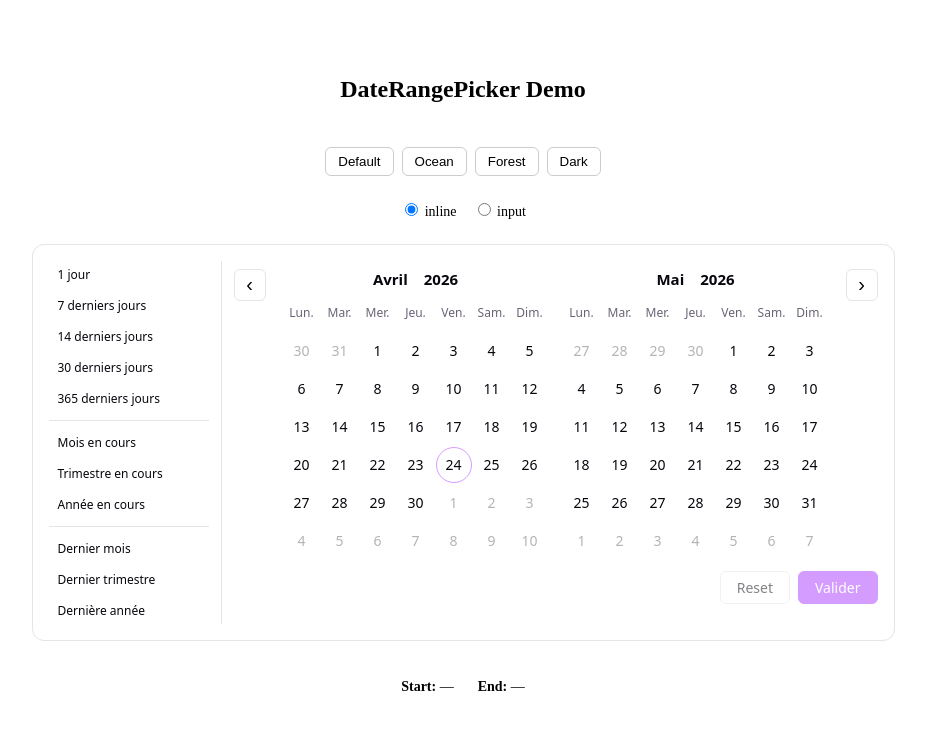
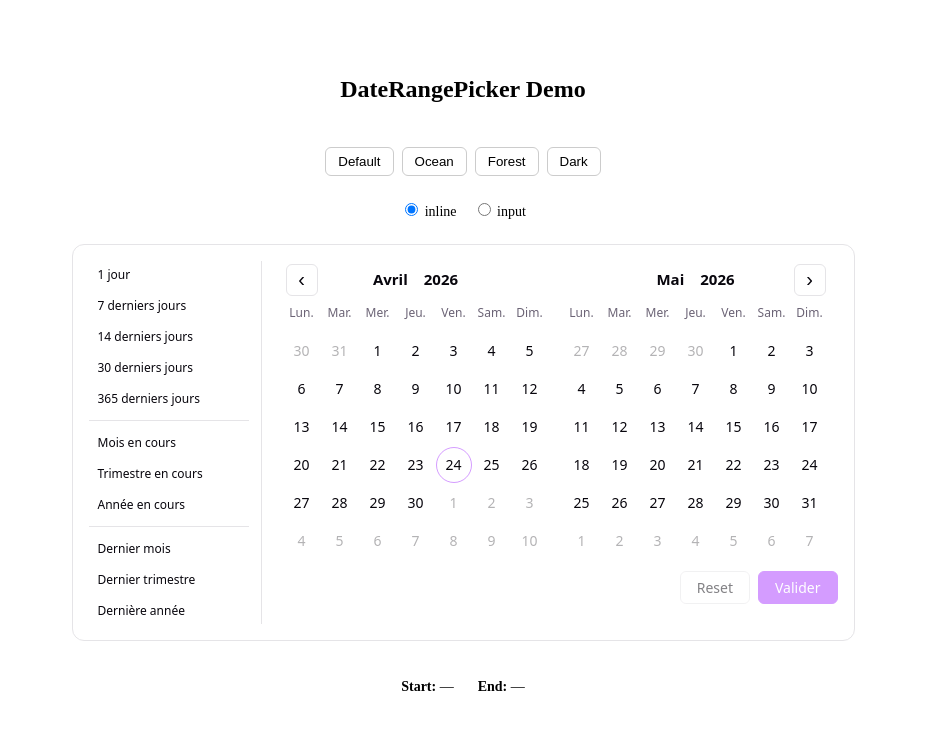
Before and after one commit to Saper-Vedere-EU/date-range-picker, a Vue app: page / in a window 1280 px wide. Shown: the top 730 px of the page, without its empty margins (177-1103 px from the left). Built offline with nearby package versions, Linux system fonts and the light colour scheme.

Commit message:
feat(arows): move arrow to an absolute position

```diff
--- a/src/components/molecules/CalendarNavigation/CalendarNavigation.vue
+++ b/src/components/molecules/CalendarNavigation/CalendarNavigation.vue
@@ -150,15 +150,17 @@ onBeforeUnmount(clearPageTimer)
     @dragover.prevent="handleDragOver"
     @dragleave="handleDragLeave"
   >
-    <slot name="nav-prev" :on-click="onPrevClick">
-      <NavArrow direction="left" :label="messages.prevMonth" @click="onPrevClick" />
-    </slot>
     <div
       class="drp-drop-indicator drp-drop-indicator--prev"
       :class="{ 'drp-drop-indicator--active': activeZone === 'prev' }"
       aria-hidden="true"
     />
     <div ref="leftWrap" class="drp-calendar-slot drp-calendar-slot--left">
+      <div class="drp-nav-arrow-slot drp-nav-arrow-slot--prev">
+        <slot name="nav-prev" :on-click="onPrevClick">
+          <NavArrow direction="left" :label="messages.prevMonth" @click="onPrevClick" />
+        </slot>
+      </div>
       <CalendarMonth
         :year="leftYear"
         :month="leftMonth"
@@ -199,15 +201,17 @@ onBeforeUnmount(clearPageTimer)
         @drop="emit('drag-drop')"
         @drag-end="emit('drag-end')"
       />
+      <div class="drp-nav-arrow-slot drp-nav-arrow-slot--next">
+        <slot name="nav-next" :on-click="onNextClick">
+          <NavArrow direction="right" :label="messages.nextMonth" @click="onNextClick" />
+        </slot>
+      </div>
     </div>
     <div
       class="drp-drop-indicator drp-drop-indicator--next"
       :class="{ 'drp-drop-indicator--active': activeZone === 'next' }"
       aria-hidden="true"
     />
-    <slot name="nav-next" :on-click="onNextClick">
-      <NavArrow direction="right" :label="messages.nextMonth" @click="onNextClick" />
-    </slot>
   </div>
 </template>
 
@@ -217,24 +221,35 @@ onBeforeUnmount(clearPageTimer)
   align-items: flex-start;
 }
 
-.drp-calendar-navigation > .drp-nav-arrow {
-  margin-top: 8px;
-}
-
-.drp-calendar-navigation > .drp-nav-arrow--left {
-  margin-right: 8px;
-}
-
-.drp-calendar-navigation > .drp-nav-arrow--right {
-  margin-left: 8px;
-}
-
 .drp-calendar-slot {
+  position: relative;
   display: flex;
 }
 
 .drp-calendar-slot--left {
   margin-right: 16px;
+}
+
+/*
+ * Arrows sit at the same Y as the month/year header and at the same X as the
+ * first/last column of the day grid. The 2px offset = (cell_width - arrow_width) / 2
+ * with cell_width=36 (CalendarMonth) and arrow_width=32 (NavArrow) — centers the
+ * arrow over the leftmost / rightmost day cell.
+ */
+.drp-nav-arrow-slot {
+  position: absolute;
+  top: 3px; /* vertically centers a 32px arrow on the ~38px-tall month header */
+  display: flex;
+  align-items: center;
+  z-index: 1;
+}
+
+.drp-nav-arrow-slot--prev {
+  left: 2px;
+}
+
+.drp-nav-arrow-slot--next {
+  right: 2px;
 }
 
 .drp-drop-indicator {
```
